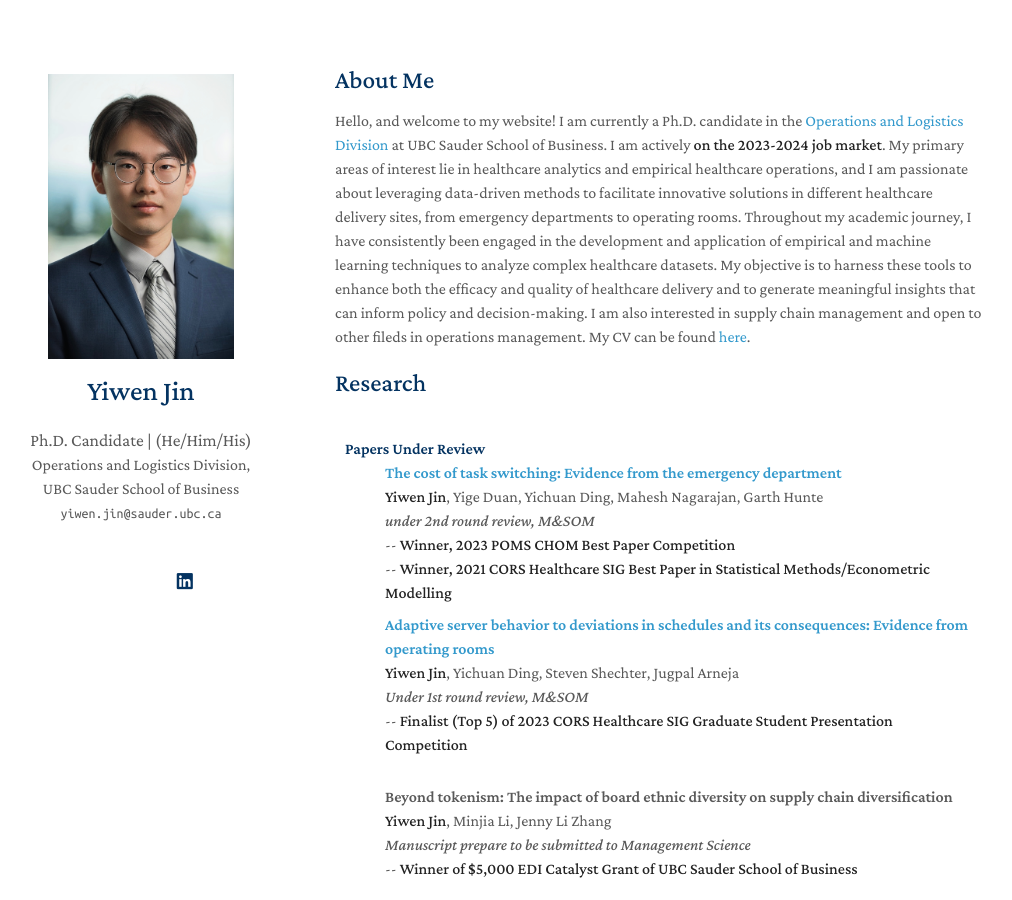
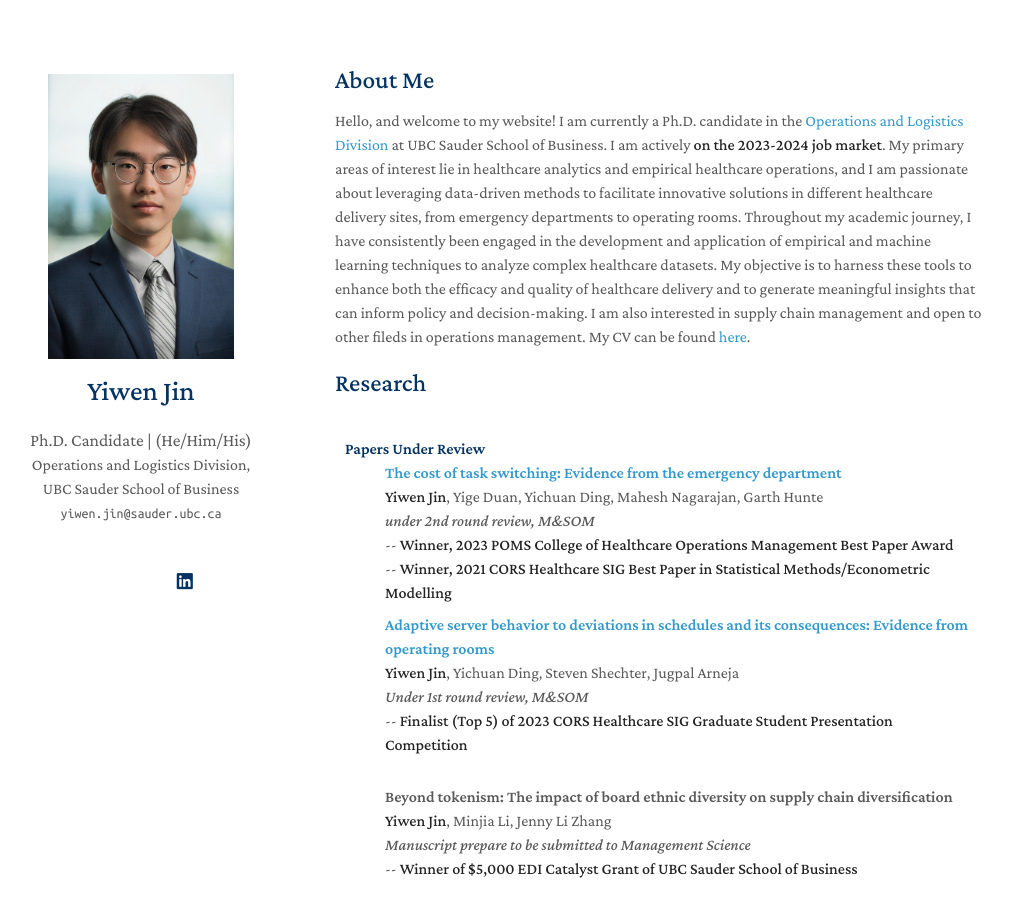
Before and after one commit to zeyang1225/zeyang1225.github.io, a Jekyll site: the page built from index.md, in a window 1280 px wide and 900 px high. Shown: the whole window, without its empty margins (135-1147 px from the left). Built offline with Jekyll 4.4.1, drawn with Linux system fonts in a browser that asks for light colours; nearby versions of some CDN libraries; a style sheet for code colours, icons or effects is not loaded; our own code applies the rules of GitHub Pages for plain Markdown files.

Commit message:
Update papers.md

```diff
--- a/_includes/papers.md
+++ b/_includes/papers.md
@@ -13,7 +13,7 @@
     <div class="title"><a href="https://papers.ssrn.com/sol3/papers.cfm?abstract_id=3756677">The cost of task switching: Evidence from the emergency department</a></div>
     <div class="author"><strong>Yiwen Jin</strong>, Yige Duan, Yichuan Ding, Mahesh Nagarajan, Garth Hunte</div>
     <div class="periodical"><em>under 2nd round review, M&SOM</em></div>
-      -- <strong>Winner, 2023 POMS CHOM Best Paper Competition</strong><br>
+      -- <strong>Winner, 2023 POMS College of Healthcare Operations Management Best Paper Award</strong><br>
       -- <strong>Winner, 2021 CORS Healthcare SIG Best Paper in Statistical Methods/Econometric Modelling</strong>
   </div>
 </div>
```
